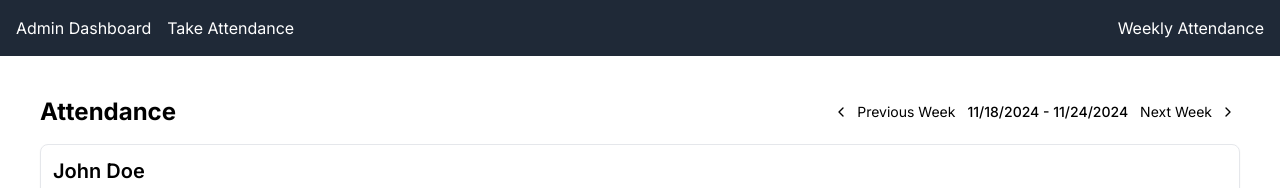
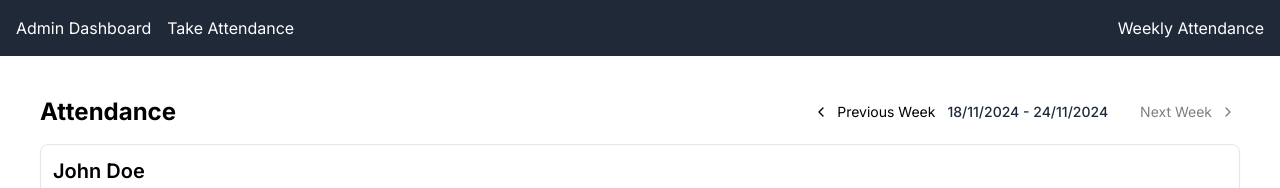
Before and after one commit to votrungquan1999/bas-attendance, a Next.js app: page /admin/attendance/by-week in a window 1280 px wide. Shown: the top 188 px of the page. Built offline with nearby package versions, Linux system fonts and the light colour scheme.

Commit message:
feat: add interaction for navigate by week

```diff
--- a/src/app/admin/attendance/components/WeekRangeNav.tsx
+++ b/src/app/admin/attendance/components/WeekRangeNav.tsx
@@ -1,4 +1,9 @@
-import { ChevronLeft, ChevronRight } from "lucide-react";
+"use client";
+
+import { ChevronLeft, ChevronRight, Loader2 } from "lucide-react";
+import { useRouter, useSearchParams } from "next/navigation";
+import { useTransition } from "react";
+import { cn } from "src/shadcn/lib/utils";
 
 interface WeekRange {
 	start: Date;
@@ -7,17 +12,42 @@ interface WeekRange {
 
 interface WeekRangeNavProps {
 	weekRange: WeekRange;
-	onPreviousWeek?: () => void;
-	onNextWeek?: () => void;
 	disableNextWeek?: boolean;
 }
 
 export default function WeekRangeNav({
 	weekRange,
-	onPreviousWeek,
-	onNextWeek,
 	disableNextWeek = false,
 }: WeekRangeNavProps) {
+	const router = useRouter();
+	const searchParams = useSearchParams();
+
+	const [pending, startTransition] = useTransition();
+
+	function onPreviousWeek() {
+		const paramsWeekOffset = searchParams.get("weekOffset");
+		const weekOffset = paramsWeekOffset ? Number.parseInt(paramsWeekOffset) : 0;
+
+		const newParams = new URLSearchParams(searchParams.toString());
+		newParams.set("weekOffset", (weekOffset - 1).toString());
+
+		startTransition(() => {
+			router.push(`/admin/attendance/by-week?${newParams.toString()}`);
+		});
+	}
+
+	function onNextWeek() {
+		const paramsWeekOffset = searchParams.get("weekOffset");
+		const weekOffset = paramsWeekOffset ? Number.parseInt(paramsWeekOffset) : 0;
+
+		const newParams = new URLSearchParams(searchParams.toString());
+		newParams.set("weekOffset", (weekOffset + 1).toString());
+
+		startTransition(() => {
+			router.push(`/admin/attendance/by-week?${newParams.toString()}`);
+		});
+	}
+
 	return (
 		<div className="flex items-center gap-2">
 			<button
@@ -28,13 +58,24 @@ export default function WeekRangeNav({
 				<ChevronLeft className="h-4 w-4 mr-1" />
 				Previous Week
 			</button>
-			<div className="text-sm font-medium">
-				{weekRange.start.toLocaleDateString()} -{" "}
-				{weekRange.end.toLocaleDateString()}
+			<div
+				className={cn(
+					"text-sm font-medium text-slate-800 flex items-center flex-row",
+					pending && "animate-pulse",
+				)}
+			>
+				{weekRange.start.toLocaleDateString("vi-VN")} -{" "}
+				{weekRange.end.toLocaleDateString("vi-VN")}
+				<Loader2
+					className={cn("h-4 w-4 ml-1 animate-spin", !pending && "invisible")}
+				/>
 			</div>
 			<button
 				type="button"
-				className="flex items-center gap-1 text-sm hover:bg-gray-50 p-1 rounded"
+				className={cn(
+					"flex items-center gap-1 text-sm hover:bg-gray-50 p-1 rounded",
+					disableNextWeek && "opacity-50 cursor-not-allowed",
+				)}
 				onClick={onNextWeek}
 				disabled={disableNextWeek}
 			>
--- a/src/helpers/weekRange.ts
+++ b/src/helpers/weekRange.ts
@@ -1,4 +1,9 @@
 import { connection } from "next/server";
+
+export type WeekRange = {
+	start: Date;
+	end: Date;
+};
 
 /**
  * Calculates the start and end dates of a week based on a week offset
```
